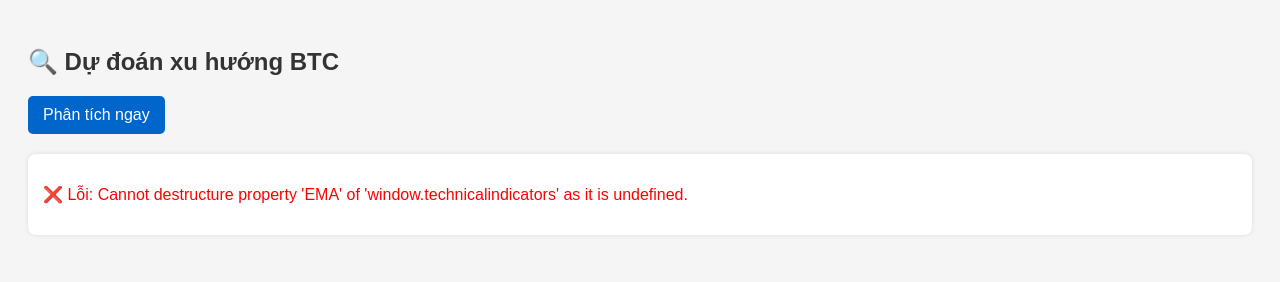
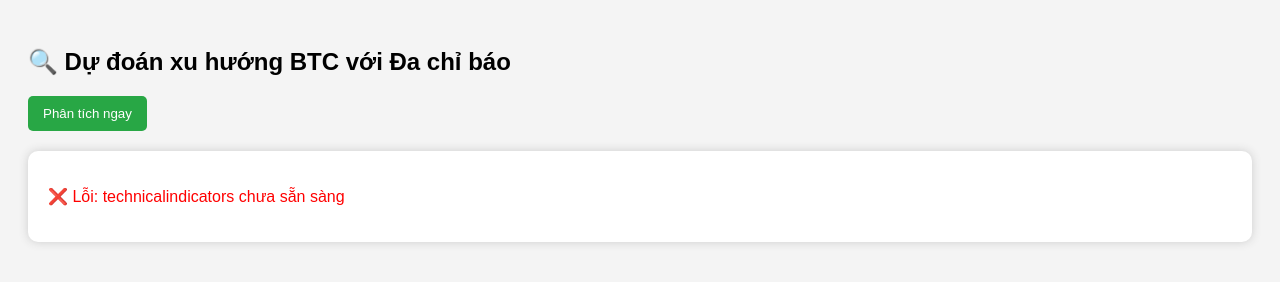
Before and after one commit to nguyenkhaifow12/btc-predictor, a plain HTML site: page index.html in a window 1280 px wide. Both pictures are taken after a click on the button "Phân tích ngay". Drawn offline with Linux system fonts and the light colour scheme.

Commit message:
Update index.html

```diff
--- a/index.html
+++ b/index.html
@@ -1,39 +1,39 @@
 <!DOCTYPE html>
 <html lang="vi">
 <head>
-  <meta charset="UTF-8">
-  <title>Dự đoán BTC với Đa chỉ báo</title>
+  <meta charset="UTF-8" />
+  <title>Dự đoán xu hướng BTC</title>
   <script src="https://cdn.jsdelivr.net/npm/technicalindicators@3.1.0/dist/browser.js"></script>
   <style>
-    body { font-family: Arial, sans-serif; padding: 20px; background-color: #f5f5f5; }
-    h2 { color: #333; }
-    button {
-      padding: 10px 15px;
-      background-color: #0066cc;
-      color: white;
-      border: none;
-      border-radius: 5px;
-      cursor: pointer;
-      font-size: 16px;
-    }
-    .result {
-      margin-top: 20px;
-      background: #fff;
-      padding: 15px;
-      border-radius: 8px;
-      box-shadow: 0 0 5px rgba(0,0,0,0.1);
-    }
+    body { font-family: Arial, sans-serif; background: #f4f4f4; padding: 20px; }
+    button { padding: 10px 15px; background: #28a745; color: white; border: none; border-radius: 5px; cursor: pointer; }
+    #result { margin-top: 20px; background: white; padding: 20px; border-radius: 10px; box-shadow: 0 0 10px #ccc; }
     ul { padding-left: 20px; }
   </style>
 </head>
 <body>
-  <h2>🔍 Dự đoán xu hướng BTC</h2>
-  <button onclick="fetchDataAndPredict()">Phân tích ngay</button>
-  <div id="result" class="result"></div>
+  <h2>🔍 Dự đoán xu hướng BTC với Đa chỉ báo</h2>
+  <button onclick="startAnalysis()">Phân tích ngay</button>
+  <div id="result"></div>
 
   <script>
-    async function fetchDataAndPredict() {
+    async function startAnalysis() {
+      const waitForTechnicalIndicators = () => new Promise((resolve, reject) => {
+        let attempts = 0;
+        const interval = setInterval(() => {
+          if (window.technicalindicators && window.technicalindicators.EMA) {
+            clearInterval(interval);
+            resolve();
+          } else if (++attempts > 10) {
+            clearInterval(interval);
+            reject(new Error("technicalindicators chưa sẵn sàng"));
+          }
+        }, 200);
+      });
+
       try {
+        await waitForTechnicalIndicators();
+
         const { EMA, MACD, RSI, ADX } = window.technicalindicators;
 
         const [priceRes, fundingRes, oiRes] = await Promise.all([
@@ -46,6 +46,7 @@
         const fundingRate = parseFloat((await fundingRes.json())[0].fundingRate);
         const openInterest = parseFloat((await oiRes.json()).openInterest);
 
+        // Giả lập dữ liệu giá đóng cửa
         const closePrices = Array.from({ length: 200 }, () => price * (1 + (Math.random() - 0.5) * 0.02));
 
         const ema20 = EMA.calculate({ period: 20, values: closePrices });
@@ -80,41 +81,30 @@
         const plusDI = adx.at(-1)?.pdi;
         const minusDI = adx.at(-1)?.mdi;
 
-        const volume = 1200;
-        const avgVolume = 1000;
-        const oiVolume = 1500;
-        const outflow = 1100;
-        const candle = 'bullish';
+        // Dữ liệu phụ (mock)
+        const volume = 1200, avgVolume = 1000, oiVolume = 1500, outflow = 1100;
+        const candle = "bullish";
 
         let signals = [];
 
-        if (ema20Val > ema50Val && ema50Val > ema200Val)
-          signals.push("✅ EMA20 > EMA50 > EMA200");
-        if (macdVal > macdSignal)
-          signals.push("✅ MACD > Signal");
-        if (rsiVal > 55 && rsiVal < 70)
-          signals.push("✅ RSI > 55 và < 70");
-        if (adxVal > 25 && plusDI > minusDI)
-          signals.push("✅ ADX > 25 và +DI > -DI");
-        if (volume > avgVolume)
-          signals.push("✅ Volume cao hơn trung bình");
-        if (fundingRate < 0)
-          signals.push("✅ Funding Rate < 0 → dễ đảo chiều tăng");
-        if (openInterest > 0 && oiVolume > avgVolume)
-          signals.push("✅ OI và Volume tăng mạnh → xác nhận trend");
-        if (outflow > 1000)
-          signals.push("✅ BTC rút khỏi sàn nhiều → tín hiệu tích trữ");
-        if (candle === "bullish")
-          signals.push("✅ Mô hình nến tăng gần đây");
+        if (ema20Val > ema50Val && ema50Val > ema200Val) signals.push("✅ EMA20 > EMA50 > EMA200");
+        if (macdVal > macdSignal) signals.push("✅ MACD > Signal");
+        if (rsiVal > 55 && rsiVal < 70) signals.push("✅ RSI > 55 và < 70");
+        if (adxVal > 25 && plusDI > minusDI) signals.push("✅ ADX > 25 và +DI > -DI");
+        if (volume > avgVolume) signals.push("✅ Volume cao hơn trung bình");
+        if (fundingRate < 0) signals.push("✅ Funding Rate < 0 → dễ đảo chiều tăng");
+        if (openInterest > 0 && oiVolume > avgVolume) signals.push("✅ OI và Volume tăng mạnh → xác nhận trend");
+        if (outflow > 1000) signals.push("✅ BTC rút khỏi sàn nhiều → tín hiệu tích trữ");
+        if (candle === "bullish") signals.push("✅ Mô hình nến tăng gần đây");
 
-        const finalSignal = signals.length >= 6
-          ? "📈 Tín hiệu mạnh: Có thể mua thử với vị thế nhỏ"
-          : signals.length >= 3
-            ? "📊 Tín hiệu trung lập: Theo dõi thêm"
-            : "⚠️ Tín hiệu yếu hoặc không rõ ràng: Chờ thêm";
+        const finalSignal =
+          signals.length >= 6 ? "📈 Tín hiệu mạnh: Có thể mua thử với vị thế nhỏ" :
+          signals.length >= 3 ? "📊 Tín hiệu trung lập: Theo dõi thêm" :
+          "⚠️ Tín hiệu yếu hoặc không rõ ràng: Chờ thêm";
 
         document.getElementById('result').innerHTML =
-          `<h3>Kết quả dự đoán:</h3><ul><li>${signals.join('</li><li>')}</li></ul><p><strong>${finalSignal}</strong></p>`;
+          `<h3>Kết quả:</h3><ul><li>${signals.join('</li><li>')}</li></ul><p><strong>${finalSignal}</strong></p>`;
+
       } catch (error) {
         document.getElementById('result').innerHTML = `<p style="color:red">❌ Lỗi: ${error.message}</p>`;
         console.error(error);
```
